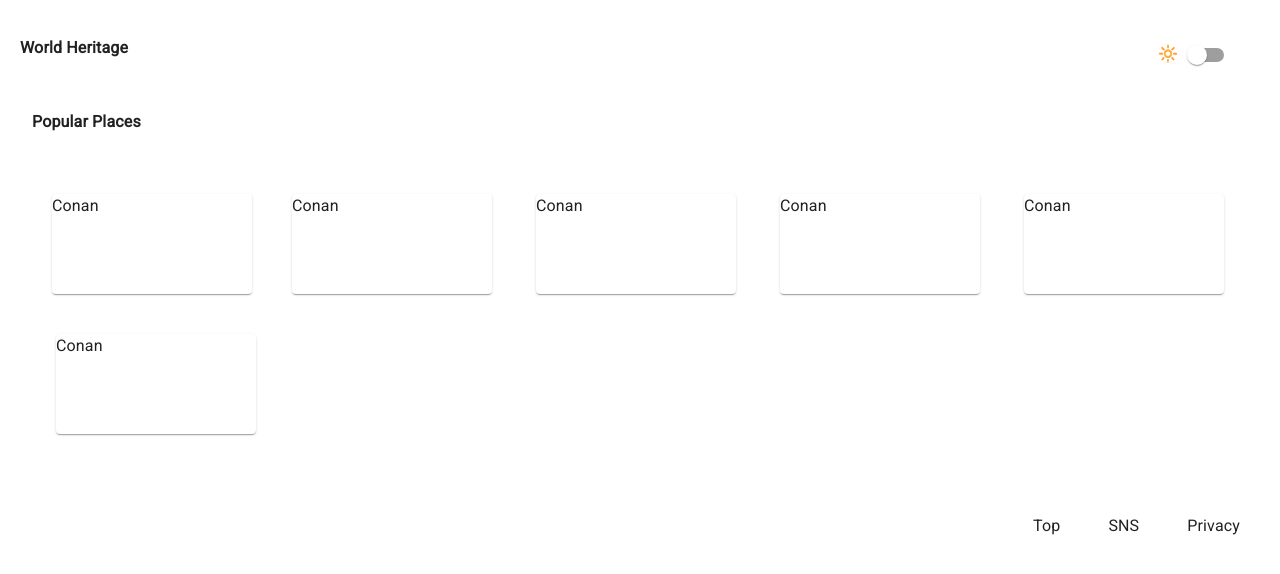
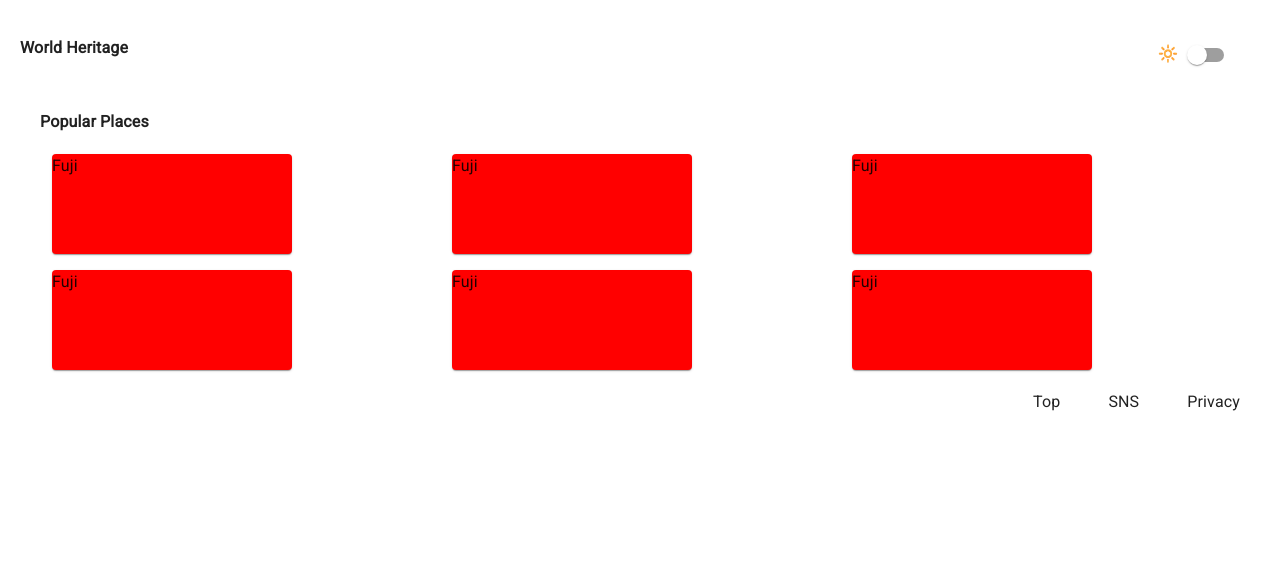
Before and after one commit to zigzagdev/world-heritage, a React (Create React App) app in the folder app/: page / in a window 1280 px wide. Shown: the top 574 px of the page. Built offline with nearby package versions, Linux system fonts and the light colour scheme; the HTML template or start-up script is replaced by a standard one.

Commit message:
exampleSlideTop_create

```diff
--- a/app/src/components/Top.tsx
+++ b/app/src/components/Top.tsx
@@ -1,31 +1,40 @@
 import React from 'react';
-import {Card} from "@mui/material";
+import {
+    Card,
+    Grid,
+    Paper,
+    Typography
+} from "@mui/material";
 
 
 const Top = () => {
     return (
         <>
-            <div className='pb-5 px-8'>
+            <div className='max-w-[1400px] mx-10 md:mx-5 xs:mx-8'>
                 <strong>Popular Places</strong>
-                <div className='py-10 flex px-3 justify-between flex-wrap'>
-                    <Card style={{width: '200px', height: '100px'}} className='mx-2 my-5'>
-                        Conan
-                    </Card>
-                    <Card style={{width: '200px', height: '100px'}} className='mx-3 my-5'>
-                        Conan
-                    </Card>
-                    <Card style={{width: '200px', height: '100px'}} className='mx-3 my-5'>
-                        Conan
-                    </Card>
-                    <Card style={{width: '200px', height: '100px'}} className='mx-3 my-5'>
-                        Conan
-                    </Card>
-                    <Card style={{width: '200px', height: '100px'}} className='mx-3 my-5'>
-                        Conan
-                    </Card>
-                    <Card style={{width: '200px', height: '100px'}} className='mx-3 my-5'>
-                        Conan
-                    </Card>
+                <div className='my-5'>
+                    <div className="
+                     grid grid-cols-3 sm:grid-cols-2 md:grid-cols-3
+                    sm:gap-4 gap-y-4 sm:gap-y-8 xs:grid-cols-1  xs:justify-items-center xxs:grid-cols-1 xxs:justify-items-center">
+                        <div className="px-3">
+                            <Card style={{background:'red', height: '100px', width: '240px'}}>Fuji</Card>
+                        </div>
+                        <div className="mx-3">
+                            <Card style={{background:'red', height: '100px', width: '240px'}}>Fuji</Card>
+                        </div>
+                        <div className="mx-3">
+                            <Card style={{background:'red', height: '100px', width: '240px'}}>Fuji</Card>
+                        </div>
+                        <div className="mx-3">
+                            <Card style={{background:'red', height: '100px', width: '240px'}}>Fuji</Card>
+                        </div>
+                        <div className="mx-3">
+                            <Card style={{background:'red', height: '100px', width: '240px'}}>Fuji</Card>
+                        </div>
+                        <div className="mx-3">
+                            <Card style={{background:'red', height: '100px', width: '240px'}}>Fuji</Card>
+                        </div>
+                    </div>
                 </div>
             </div>
         </>
```
